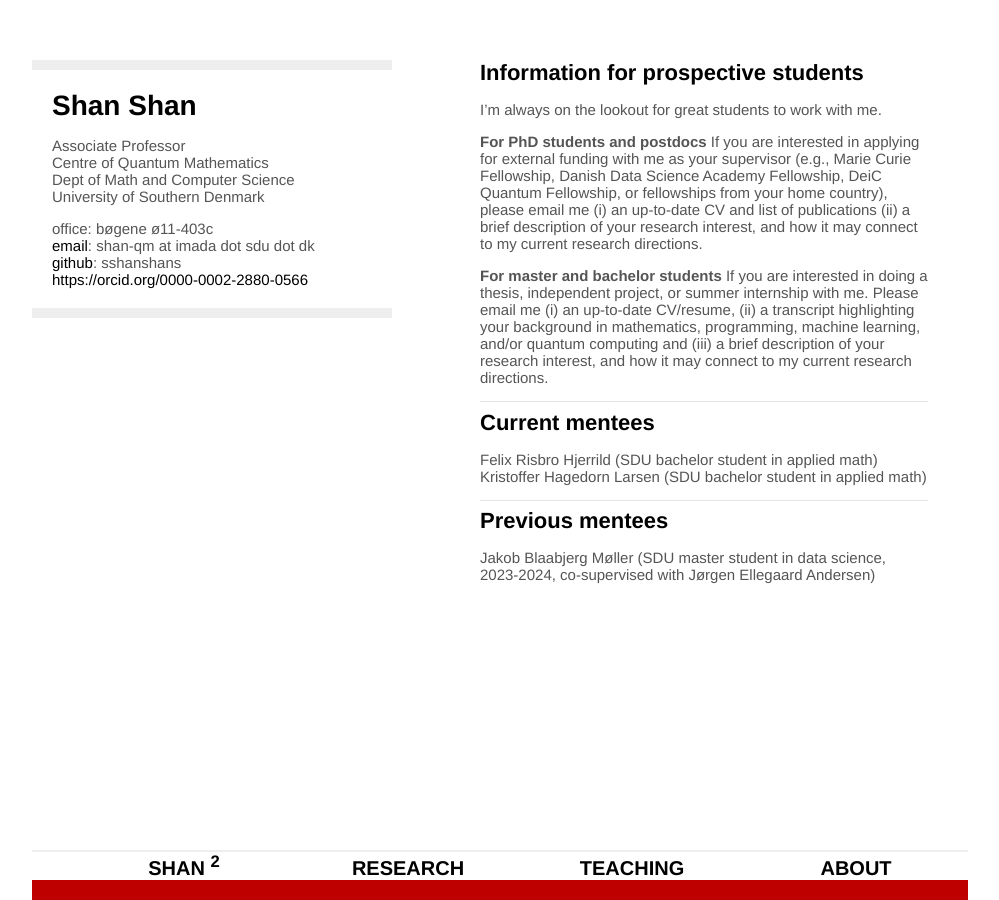
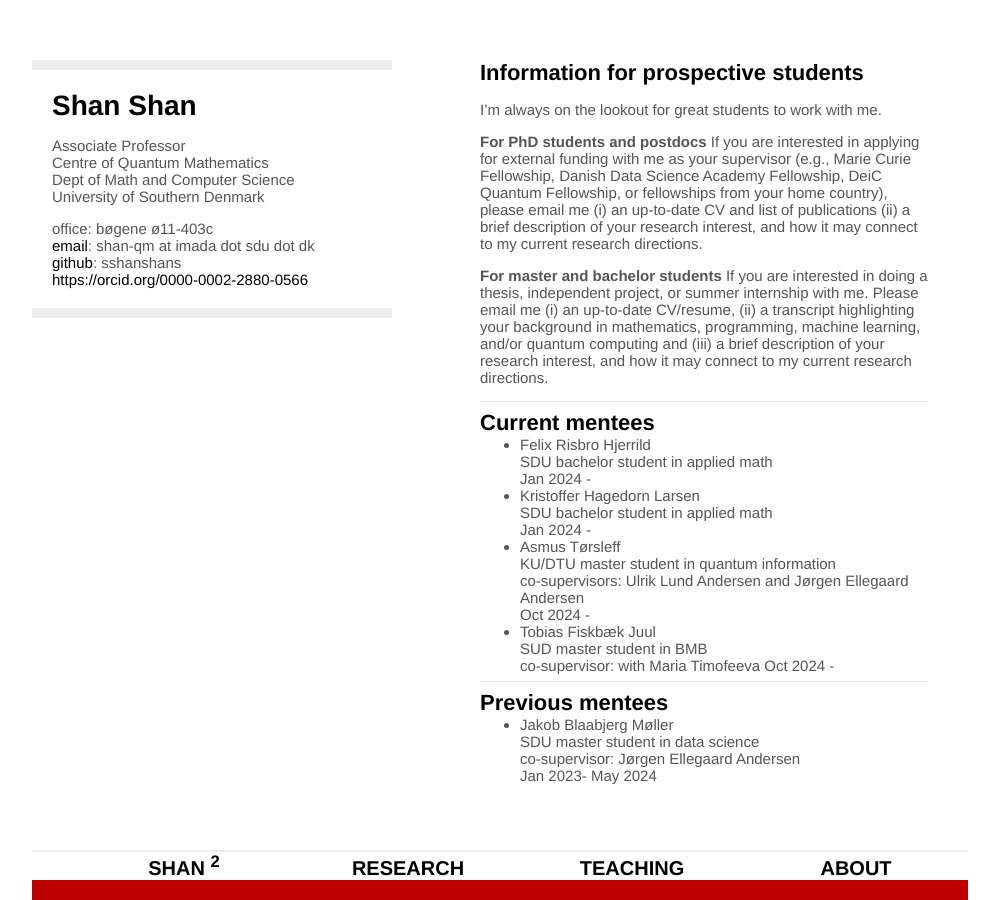
Before and after one commit to sshanshans/sshanshans.github.io, a Jekyll site: the page built from research/open.md, in a window 1280 px wide. Shown: the whole page, without its empty margins (160-1159 px from the left). Built offline with Jekyll 4.4.1, drawn with Linux system fonts in a browser that asks for light colours.

Commit message:
Update open.md

```diff
--- a/research/open.md
+++ b/research/open.md
@@ -18,14 +18,29 @@ If you are interested in doing a thesis, independent project, or summer internsh
 
 ### Current mentees
 
-Felix Risbro Hjerrild (SDU bachelor student in applied math) <br />
-Kristoffer Hagedorn Larsen (SDU bachelor student in applied math)
+* Felix Risbro Hjerrild <br />
+  SDU bachelor student in applied math <br />
+  Jan 2024 -
+* Kristoffer Hagedorn Larsen <br />
+  SDU bachelor student in applied math <br />
+  Jan 2024 -
+* Asmus Tørsleff <br />
+  KU/DTU master student in quantum information <br />
+  co-supervisors: Ulrik Lund Andersen and Jørgen Ellegaard Andersen <br />
+  Oct 2024 -
+* Tobias Fiskbæk Juul <br />
+  SUD master student in BMB <br />
+  co-supervisor: with Maria Timofeeva
+  Oct 2024 -
 
 <hr />
 
 ### Previous mentees
 
-Jakob Blaabjerg Møller (SDU master student in data science, 2023-2024, co-supervised with Jørgen Ellegaard Andersen)
+* Jakob Blaabjerg Møller <br />
+  SDU master student in data science <br />
+  co-supervisor: Jørgen Ellegaard Andersen <br />
+  Jan 2023- May 2024
 
 <br />
 <br />
```
